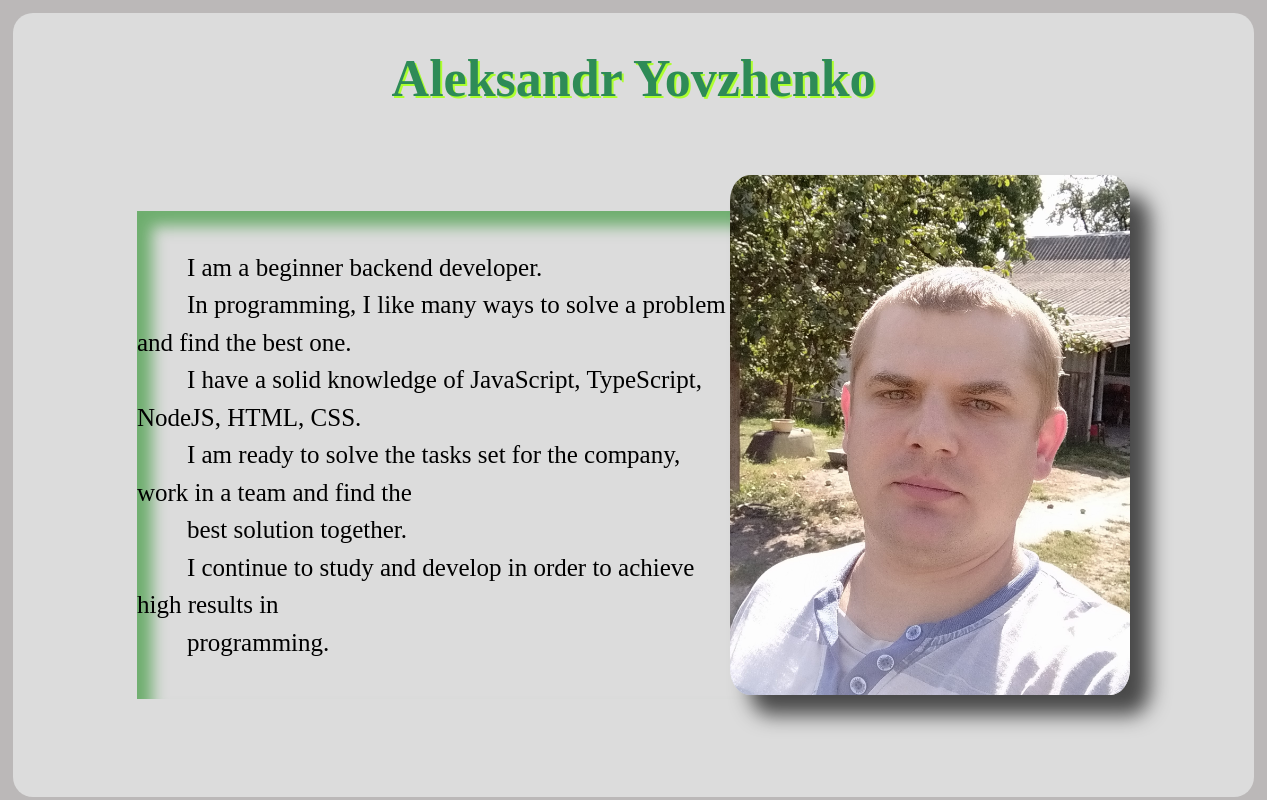
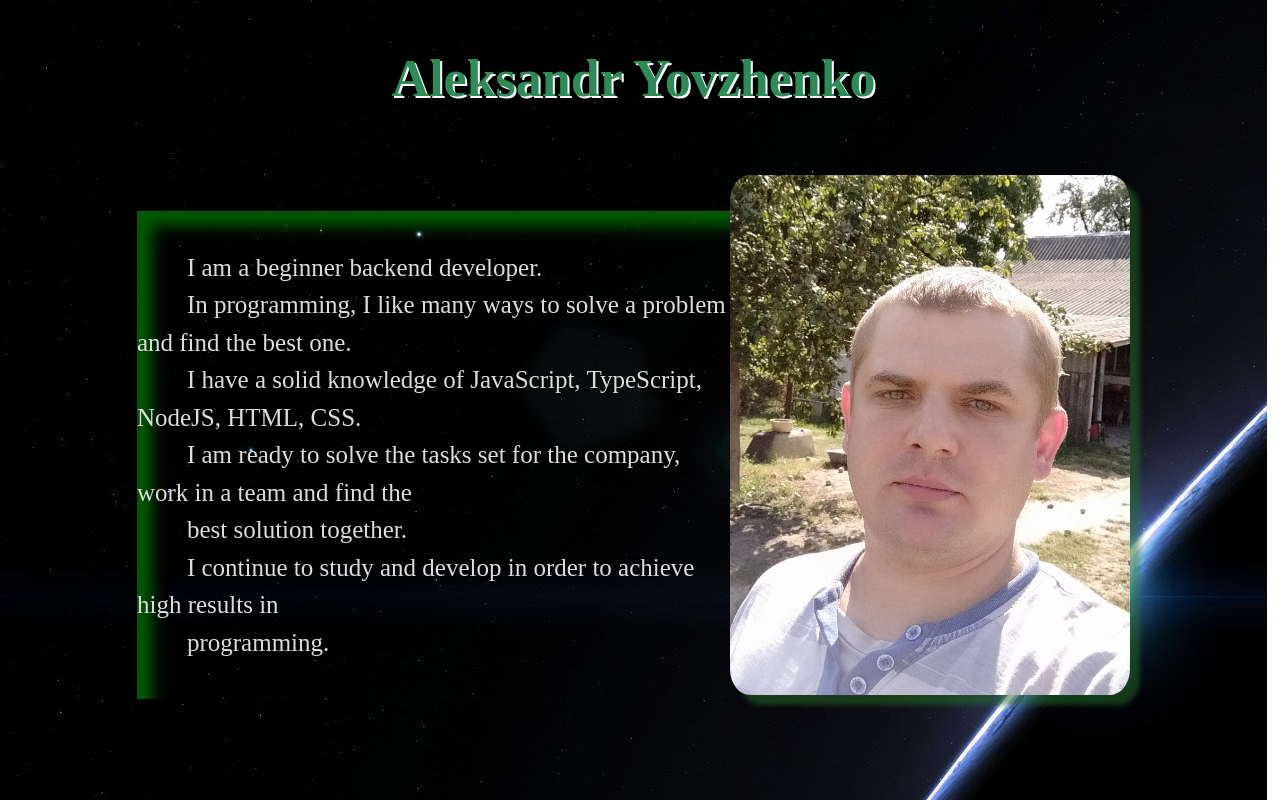
Before and after one commit to AlexanderYovzhenko/Portfolio_JS, a website: page index.html in a window 1280 px wide. Both pictures are taken after a click on the picture 930 px from the left and 435 px from the top of the page. Shown: the top 800 px of the page. Drawn offline with Linux system fonts and the light colour scheme.

Commit message:
feat: add new design

```diff
--- a/src/css/main.css
+++ b/src/css/main.css
@@ -7,26 +7,27 @@ html, body, * {
 .wrap {
   padding: 1%;
   width: 99vw;
-  background-color: rgb(187, 184, 184);
+  background-image: url('../img/kosmos-pejzazh-planety-11712.jpeg');
+  background-attachment: fixed;
   display: flex;
   flex-direction: column;
 }
 
 header {
-  background-color: gainsboro;
   padding: 0 10% 5%;
   white-space: pre-wrap;
   border-radius: 20px;
 }
 header p {
   line-height: 150%;
+  color: gainsboro;
 }
 
 h1 {
   margin-bottom: 5%;
   font-size: 52px;
   color: seagreen;
-  text-shadow: 2px 2px greenyellow;
+  text-shadow: 2px 2px white;
   text-align: center;
 }
 .photo {
@@ -34,16 +35,17 @@ h1 {
   height: 520px;
   border-radius: 5%;
   float: right;
-  box-shadow: 20px 20px 20px rgba(0, 0, 0, 0.67);
+  box-shadow: 10px 10px 5px rgba(40, 110, 40, 0.5);
+  cursor: pointer;
+  transition: .3s;
 }
 .about {
   font-size: 25px;
-  box-shadow: 15px 15px 15px rgba(0, 128, 0, 0.5) inset;
+  box-shadow: 15px 15px 15px rgba(0, 128, 0, 0.7) inset;
 }
 
 .education {
   text-align: center;
-  background-color: ivory;
   border-radius: 20px;
 }
 .education h2 {
@@ -83,15 +85,14 @@ h1 {
 }
 
 .projects {
-  background-color: gainsboro;
   border-radius: 20px;
-  margin-bottom: 5%;
+  margin: 0 -1% 5%;
 }
 .projects>h2 {
   margin: 5% 0;
   font-size: 52px;
-  color: #333131;
-  text-shadow: 2px 2px greenyellow;
+  color: rgb(255, 149, 0);
+  text-shadow: 2px 2px black;
   text-align: center;
 }
 .task-box {
@@ -128,7 +129,6 @@ h1 {
 }
 
 footer {
-  background-color: ivory;
   padding: 3% 0 0%;
   border-radius: 20px;
 }
--- a/src/js/main.js
+++ b/src/js/main.js
@@ -11,7 +11,16 @@ const checkClick = () => {
       openDescription(description);
     });
   });
-
 }
 
+const photo = document.querySelector('.photo');
+
+photo.addEventListener('mouseover', (event)=> {
+  event.target.style.transform = 'scale(150%)';
+});
+
+photo.addEventListener('mouseout', (event) => {
+  event.target.style.transform = 'scale(100%)';
+});
+
 checkClick();
```
Also changed, not shown: src/img/kosmos-pejzazh-planety-11712.jpeg (added).
